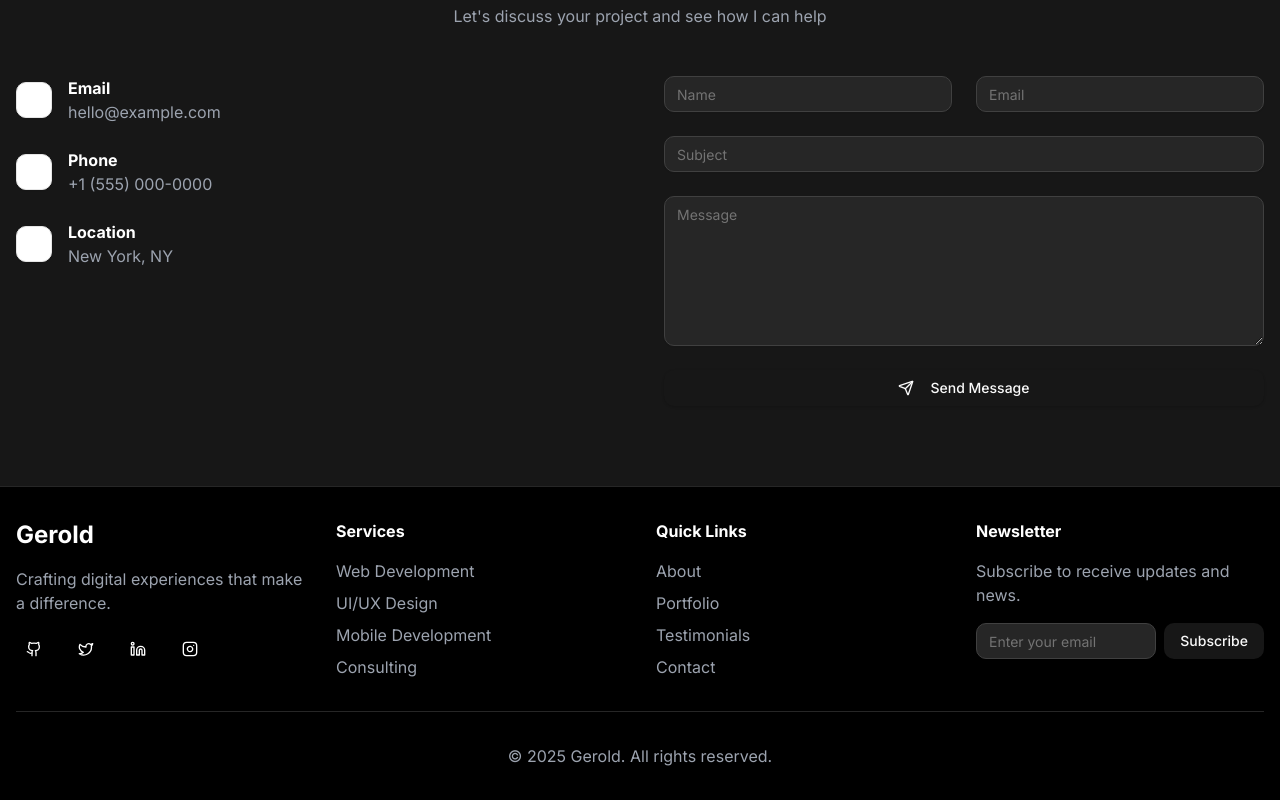
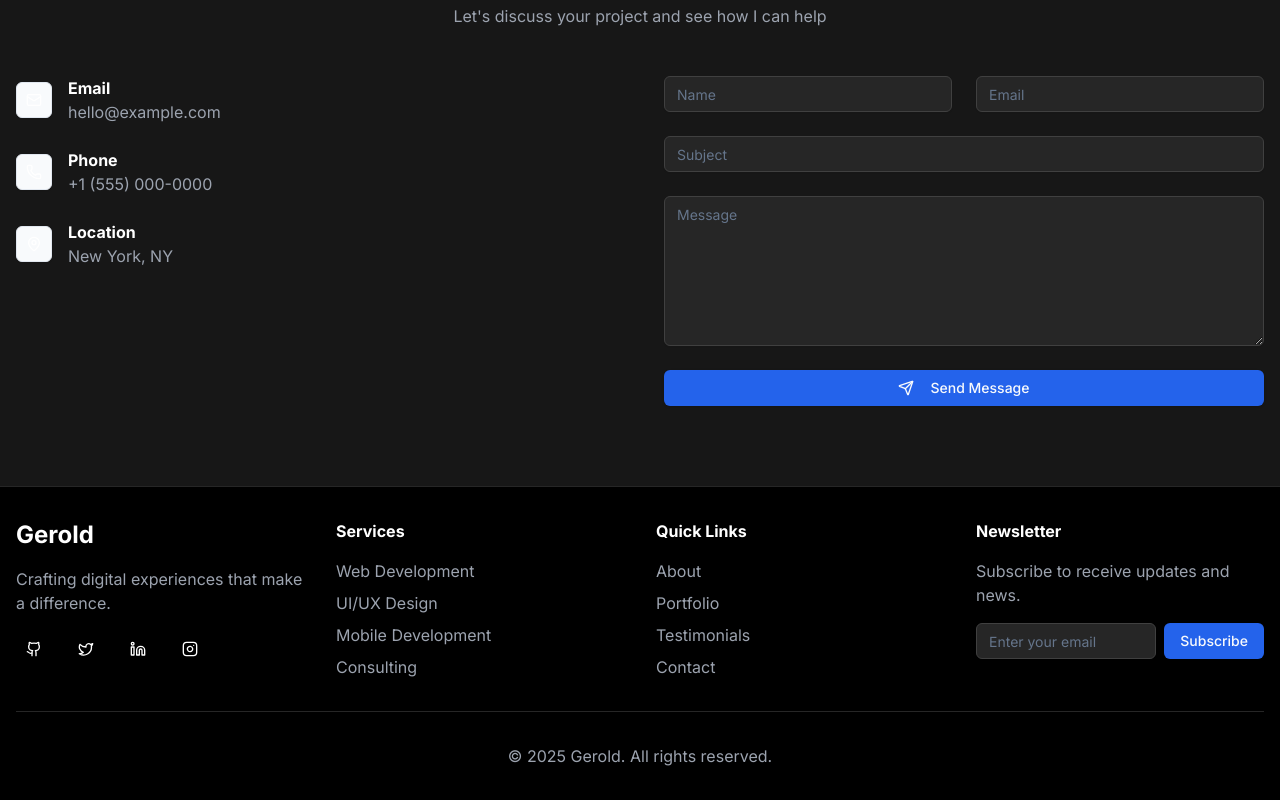
Before and after one commit to saikothasan/Web-Designer, a Next.js app: page / in a window 1280 px wide. Shown: the part 3761-4561 px from the top of the page. Built offline with nearby package versions, Linux system fonts and the light colour scheme.

Commit message:
Update globals.css

```diff
--- a/app/globals.css
+++ b/app/globals.css
@@ -4,48 +4,48 @@
 
 @layer base {
   :root {
-    --background: 0 0% 100%;
-    --foreground: 0 0% 3.9%;
+    --background: 210 40% 98%;
+    --foreground: 222 47% 11%;
     --card: 0 0% 100%;
-    --card-foreground: 0 0% 3.9%;
+    --card-foreground: 222 47% 11%;
     --popover: 0 0% 100%;
-    --popover-foreground: 0 0% 3.9%;
-    --primary: 0 0% 9%;
-    --primary-foreground: 0 0% 98%;
-    --secondary: 0 0% 96.1%;
-    --secondary-foreground: 0 0% 9%;
-    --muted: 0 0% 96.1%;
-    --muted-foreground: 0 0% 45.1%;
-    --accent: 0 0% 96.1%;
-    --accent-foreground: 0 0% 9%;
-    --destructive: 0 84.2% 60.2%;
-    --destructive-foreground: 0 0% 98%;
-    --border: 0 0% 89.8%;
-    --input: 0 0% 89.8%;
-    --ring: 0 0% 3.9%;
-    --radius: 0.75rem;
+    --popover-foreground: 222 47% 11%;
+    --primary: 221 83% 53%;
+    --primary-foreground: 210 40% 98%;
+    --secondary: 210 40% 96%;
+    --secondary-foreground: 222 47% 11%;
+    --muted: 210 40% 96%;
+    --muted-foreground: 215 16% 47%;
+    --accent: 210 40% 96%;
+    --accent-foreground: 222 47% 11%;
+    --destructive: 0 84% 60%;
+    --destructive-foreground: 210 40% 98%;
+    --border: 214 32% 91%;
+    --input: 214 32% 91%;
+    --ring: 221 83% 53%;
+    --radius: 0.5rem;
   }
 
   .dark {
-    --background: 0 0% 3.9%;
-    --foreground: 0 0% 98%;
-    --card: 0 0% 3.9%;
-    --card-foreground: 0 0% 98%;
-    --popover: 0 0% 3.9%;
-    --popover-foreground: 0 0% 98%;
-    --primary: 0 0% 98%;
-    --primary-foreground: 0 0% 9%;
-    --secondary: 0 0% 14.9%;
-    --secondary-foreground: 0 0% 98%;
-    --muted: 0 0% 14.9%;
-    --muted-foreground: 0 0% 63.9%;
-    --accent: 0 0% 14.9%;
-    --accent-foreground: 0 0% 98%;
-    --destructive: 0 62.8% 30.6%;
-    --destructive-foreground: 0 0% 98%;
-    --border: 0 0% 14.9%;
-    --input: 0 0% 14.9%;
-    --ring: 0 0% 83.1%;
+    --background: 222 47% 11%;
+    --foreground: 210 40% 98%;
+    --card: 222 47% 11%;
+    --card-foreground: 210 40% 98%;
+    --popover: 222 47% 11%;
+    --popover-foreground: 210 40% 98%;
+    --primary: 217 91% 60%;
+    --primary-foreground: 222 47% 11%;
+    --secondary: 217 32% 17%;
+    --secondary-foreground: 210 40% 98%;
+    --muted: 217 32% 17%;
+    --muted-foreground: 215 20% 65%;
+    --accent: 217 32% 17%;
+    --accent-foreground: 210 40% 98%;
+    --destructive: 0 62% 30%;
+    --destructive-foreground: 210 40% 98%;
+    --border: 217 32% 17%;
+    --input: 217 32% 17%;
+    --ring: 224 76% 48%;
   }
 }
 
```
